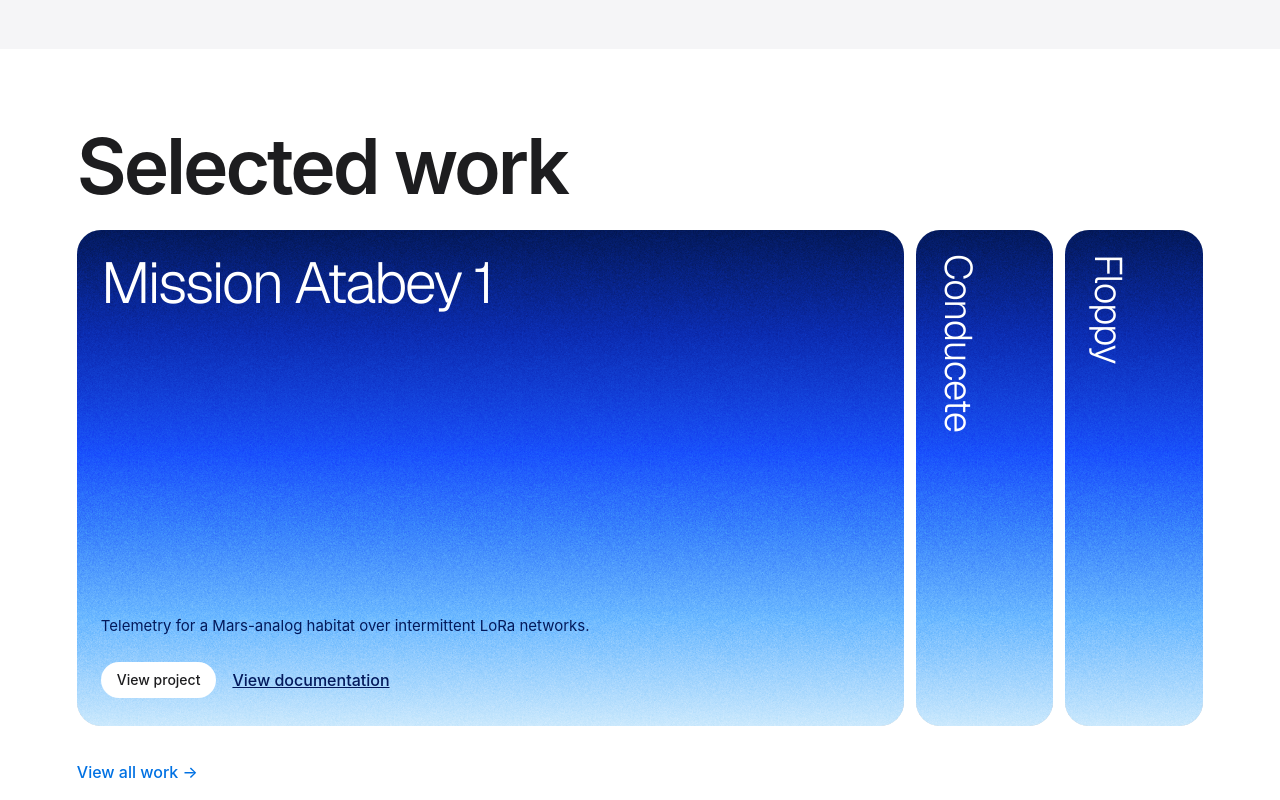
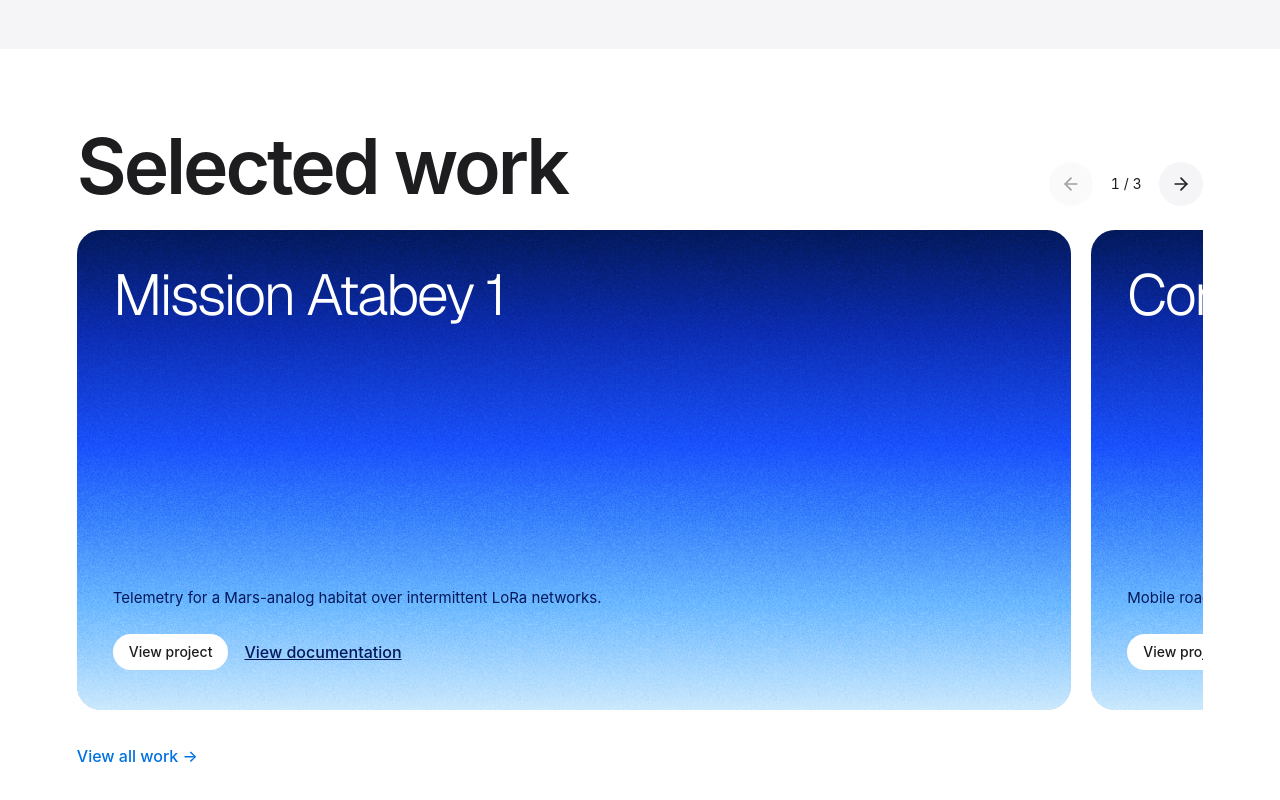
Before and after one commit to mxnueh/portfolio-mxnueh, a Next.js app: page / in a window 1280 px wide. Shown: the part 4660-5460 px from the top of the page. Built offline with nearby package versions, Linux system fonts and the light colour scheme.

Commit message:
Convierte Selected work en una galería horizontal

```diff
--- a/src/app/globals.css
+++ b/src/app/globals.css
@@ -500,23 +500,60 @@ input:focus-visible {
   color: var(--sp-t6);
 }
 
-.selected-work .gal {
-  height: clamp(400px, 62svh, 660px);
-  width: 100%;
+.selected-work .gallery-controls {
+  display: flex;
+  align-items: center;
+  gap: 12px;
 }
 
-.selected-work .strips {
-  display: flex;
-  gap: 12px;
-  height: 100%;
+.selected-work .gallery-controls button {
+  display: grid;
+  place-items: center;
+  width: 44px;
+  height: 44px;
+  border-radius: 50%;
+  background-color: var(--sp-chip);
+  cursor: pointer;
 }
 
-.selected-work .st {
-  flex: 1;
+.selected-work .gallery-controls button:not([aria-disabled="true"]):hover {
+  background-color: color-mix(in srgb, var(--sp-chip), var(--sp-t6) 12%);
+}
+
+.selected-work .gallery-controls button[aria-disabled="true"] {
+  opacity: 0.42;
+  cursor: default;
+}
+
+.selected-work .gallery-position {
+  min-width: 3em;
+  text-align: center;
+  font-size: 14px;
+  font-variant-numeric: tabular-nums;
+}
+
+.selected-work .project-gallery {
+  position: relative;
+  display: flex;
+  gap: clamp(12px, 2vw, 20px);
+  min-width: 0;
+  overflow-x: auto;
+  overscroll-behavior-x: contain;
+  scroll-snap-type: x mandatory;
+  scroll-behavior: smooth;
+  scrollbar-width: none;
+}
+
+.selected-work .project-card {
+  flex: 0 0 calc(100% - clamp(44px, 11vw, 132px));
+  min-height: clamp(400px, 60svh, 620px);
+  min-width: 0;
+  padding: clamp(20px, 3vw, 36px);
   border-radius: 24px;
   overflow: hidden;
   position: relative;
-  transition: flex 0.4s ease;
+  scroll-snap-align: start;
+  scroll-snap-stop: always;
   color: #fff;
   isolation: isolate;
   background-color: #03195b;
@@ -531,10 +568,19 @@ input:focus-visible {
   );
   display: flex;
   flex-direction: column;
-  min-width: 0;
+  justify-content: space-between;
+  gap: 84px;
 }
 
-.selected-work .st::before {
+.selected-work .project-card:last-child {
+  scroll-snap-align: end;
+}
+
+.selected-work .project-card:only-child {
+  flex-basis: 100%;
+}
+
+.selected-work .project-card::before {
   content: "";
   position: absolute;
   inset: 0;
@@ -546,55 +592,13 @@ input:focus-visible {
   filter: contrast(1.15);
 }
 
-.selected-work .st.on {
-  flex: 6;
-}
-
-.selected-work .st-h3 {
-  margin: 0;
-  display: flex;
-  flex: 1;
-  min-height: 0;
-  width: 100%;
-}
-
-.selected-work .sb {
-  all: unset;
-  cursor: pointer;
-  display: flex;
-  flex-direction: column;
-  justify-content: space-between;
-  flex: 1;
-  width: 100%;
-  padding: 24px;
-  box-sizing: border-box;
-}
-
-.selected-work .sb:focus-visible {
-  outline: 3px solid currentColor;
-  outline-offset: -6px;
-}
-
-.selected-work .st:not(.on) .sb .ct {
-  writing-mode: vertical-rl;
-  font-size: clamp(24px, 3vw, 40px);
-  letter-spacing: -0.03em;
-}
-
-.selected-work .st.on .sb .ct {
-  writing-mode: horizontal-tb;
+.selected-work .project-title {
+  font-family: var(--font-geist-sans), sans-serif;
   font-size: clamp(30px, 4.5vw, 62px);
-  letter-spacing: -0.04em;
-  line-height: 1;
-}
-
-.selected-work .ct {
-  color: inherit;
-  align-self: flex-start;
-  font-family: var(--font-geist-sans), sans-serif;
   font-weight: 350;
   letter-spacing: -0.04em;
   line-height: 1;
+  overflow-wrap: anywhere;
 }
 
 @supports (background-clip: text) {
@@ -611,30 +615,25 @@ input:focus-visible {
   }
 }
 
-.selected-work .ar {
+.selected-work .project-architecture {
   font: 400 13px/20px ui-monospace, SFMono-Regular, Menlo, Monaco, Consolas, "Liberation Mono", "Courier New", monospace;
   letter-spacing: 0.02em;
 }
 
-.selected-work .sx {
-  display: none;
-  padding: 0 24px 24px;
+.selected-work .project-details {
+  display: flex;
   gap: 12px;
   flex-direction: column;
   color: #03195b;
 }
 
-.selected-work .st.on .sx {
-  display: flex;
-}
-
-.selected-work .sx .desc {
+.selected-work .project-description {
   font-size: clamp(15px, 1.1vw, 16px);
   line-height: 1.5;
   max-width: 60ch;
 }
 
-.selected-work .sx .acts {
+.selected-work .project-actions {
   display: flex;
   align-items: center;
   gap: 16px;
@@ -643,7 +642,7 @@ input:focus-visible {
   padding-top: 8px;
 }
 
-.selected-work .sx .btn {
+.selected-work .project-actions .btn {
   display: inline-flex;
   align-items: center;
   justify-content: center;
@@ -658,11 +657,11 @@ input:focus-visible {
   transition: opacity 0.2s ease;
 }
 
-.selected-work .sx .btn:hover {
+.selected-work .project-actions .btn:hover {
   opacity: 0.9;
 }
 
-.selected-work .sx .lnk {
+.selected-work .project-actions .lnk {
   text-decoration: underline;
   font-weight: 500;
   min-height: 44px;
@@ -685,28 +684,12 @@ input:focus-visible {
   text-decoration: underline;
 }
 
-/* Mobile responsive for Selected Work (<= 800px) */
 @media (max-width: 800px) {
-  .selected-work .gal {
-    height: auto;
-  }
-  .selected-work .strips {
-    flex-direction: column;
-    height: auto;
-  }
-  .selected-work .st {
-    min-height: 84px;
-    flex: none !important;
-  }
-  .selected-work .st.on {
+  .selected-work .project-card {
     --selected-work-royal-stop: 37%;
     --selected-work-blue-stop: 47%;
     --selected-work-sky-stop: 64%;
     min-height: 420px;
-  }
-  .selected-work .st:not(.on) .sb .ct {
-    writing-mode: horizontal-tb;
-    font-size: clamp(24px, 4vw, 32px);
   }
 }
 
@@ -718,8 +701,8 @@ input:focus-visible {
     transform: none !important;
     opacity: 1 !important;
   }
-  .selected-work .st {
-    transition: none !important;
+  .selected-work .project-gallery {
+    scroll-behavior: auto;
   }
   .stacked-panels-nav a::after {
     transition: none;
--- a/src/components/SelectedWork.tsx
+++ b/src/components/SelectedWork.tsx
@@ -1,7 +1,8 @@
 'use client';
 
-import { useRef, useState } from 'react';
+import { type KeyboardEvent, type UIEvent, useRef, useState } from 'react';
 import Link from 'next/link';
+import { ArrowLeft, ArrowRight } from 'lucide-react';
 import { Language, SelectedWorkData } from '@/lib/types';
 import { getContent } from '@/lib/getContent';
 
@@ -12,28 +13,35 @@ interface SelectedWorkProps {
 export function SelectedWork({ lang }: SelectedWorkProps) {
   const content = getContent(lang);
   const selectedWork: SelectedWorkData | undefined = content.home.selectedWork;
-  const projects = selectedWork?.projects || [];
-
-  const stripBtnRefs = useRef<(HTMLButtonElement | null)[]>([]);
-  const [activeStrip, setActiveStrip] = useState(0);
+  const projects = selectedWork?.projects ?? [];
+  const galleryRef = useRef<HTMLUListElement>(null);
+  const [activeProject, setActiveProject] = useState(0);
+  const isSpanish = lang === 'es';
 
   if (!selectedWork) return null;
 
-  function handleStripKeyDown(e: React.KeyboardEvent, idx: number) {
-    const key = e.key;
-    let step = 0;
-    if (key === 'ArrowRight' || key === 'ArrowDown') step = 1;
-    if (key === 'ArrowLeft' || key === 'ArrowUp') step = -1;
-
-    if (step !== 0) {
-      e.preventDefault();
-      const nextIdx = (idx + step + projects.length) % projects.length;
-      setActiveStrip(nextIdx);
-      const nextBtn = stripBtnRefs.current[nextIdx];
-      if (nextBtn) {
-        nextBtn.focus();
+  function showProject(index: number) {
+    const gallery = galleryRef.current;
+    const card = gallery?.children.item(index);
+    if (gallery && card instanceof HTMLElement) {
+      gallery.scrollTo({ left: card.offsetLeft });
     }
   }
+
+  function handleGalleryScroll({ currentTarget: gallery }: UIEvent<HTMLUListElement>) {
+    const secondCard = gallery.children.item(1);
+    if (!(secondCard instanceof HTMLElement) || !secondCard.offsetLeft) return;
+
+    const index = Math.round(gallery.scrollLeft / secondCard.offsetLeft);
+    setActiveProject(Math.max(0, Math.min(projects.length - 1, index)));
+  }
+
+  function handleGalleryKeyDown(event: KeyboardEvent<HTMLUListElement>) {
+    if (event.target !== event.currentTarget || event.altKey || event.ctrlKey || event.metaKey) return;
+    if (event.key !== 'ArrowLeft' && event.key !== 'ArrowRight') return;
+
+    event.preventDefault();
+    showProject(activeProject + (event.key === 'ArrowRight' ? 1 : -1));
   }
 
   return (
@@ -41,39 +49,54 @@ export function SelectedWork({ lang }: SelectedWorkProps) {
       <div className="in">
         <div className="hd">
           <h2 id="selected-work-title">{selectedWork.headline}</h2>
+          {projects.length > 1 && (
+            <div className="gallery-controls">
+              <button
+                type="button"
+                aria-label={isSpanish ? 'Proyecto anterior' : 'Previous project'}
+                aria-controls="selected-work-gallery"
+                aria-disabled={activeProject === 0}
+                onClick={() => showProject(activeProject - 1)}
+              >
+                <ArrowLeft size={20} aria-hidden="true" />
+              </button>
+              <span className="gallery-position" role="status">
+                <span className="sr-only">{isSpanish ? 'Proyecto ' : 'Project '}</span>
+                {activeProject + 1}
+                <span aria-hidden="true"> / </span>
+                <span className="sr-only">{isSpanish ? ' de ' : ' of '}</span>
+                {projects.length}
+              </span>
+              <button
+                type="button"
+                aria-label={isSpanish ? 'Proyecto siguiente' : 'Next project'}
+                aria-controls="selected-work-gallery"
+                aria-disabled={activeProject === projects.length - 1}
+                onClick={() => showProject(activeProject + 1)}
+              >
+                <ArrowRight size={20} aria-hidden="true" />
+              </button>
+            </div>
+          )}
         </div>
 
-        {/* Strips Gallery */}
-        <div className="gal">
-          <div className="strips">
-            {projects.map((project, idx) => {
-              const isOpen = activeStrip === idx;
-
-              return (
-                <div
-                  key={project.id}
-                  className={`st ${isOpen ? 'on' : ''}`}
+        <ul
+          id="selected-work-gallery"
+          ref={galleryRef}
+          className="project-gallery"
+          role="list"
+          aria-labelledby="selected-work-title"
+          tabIndex={projects.length > 1 ? 0 : undefined}
+          onScroll={handleGalleryScroll}
+          onKeyDown={handleGalleryKeyDown}
         >
-                  <h3 className="st-h3">
-                    <button
-                      type="button"
-                      ref={(el) => {
-                        stripBtnRefs.current[idx] = el;
-                      }}
-                      className="sb"
-                      aria-expanded={isOpen}
-                      aria-controls={`strip-content-${idx}`}
-                      onClick={() => setActiveStrip(idx)}
-                      onKeyDown={(e) => handleStripKeyDown(e, idx)}
-                    >
-                      <span className="ct">{project.title}</span>
-                    </button>
-                  </h3>
-
-                  <div id={`strip-content-${idx}`} className="sx">
-                    {project.architecture && <p className="ar">{project.architecture}</p>}
-                    <p className="desc">{project.description}</p>
-                    <div className="acts">
+          {projects.map(project => (
+            <li key={project.id} className="project-card">
+              <h3 className="project-title">{project.title}</h3>
+              <div className="project-details">
+                {project.architecture && <p className="project-architecture">{project.architecture}</p>}
+                <p className="project-description">{project.description}</p>
+                <div className="project-actions">
                   <Link href={project.projectUrl} className="btn">
                     {selectedWork.btnProject}
                   </Link>
@@ -89,13 +112,10 @@ export function SelectedWork({ lang }: SelectedWorkProps) {
                   )}
                 </div>
               </div>
-                </div>
-              );
-            })}
-          </div>
-        </div>
+            </li>
+          ))}
+        </ul>
 
-        {/* View All Work Link */}
         {selectedWork.viewAll && (
           <Link href={selectedWork.viewAll.href} className="more">
             {selectedWork.viewAll.label}
```
Lines whose indentation alone changed are shown as unchanged.
